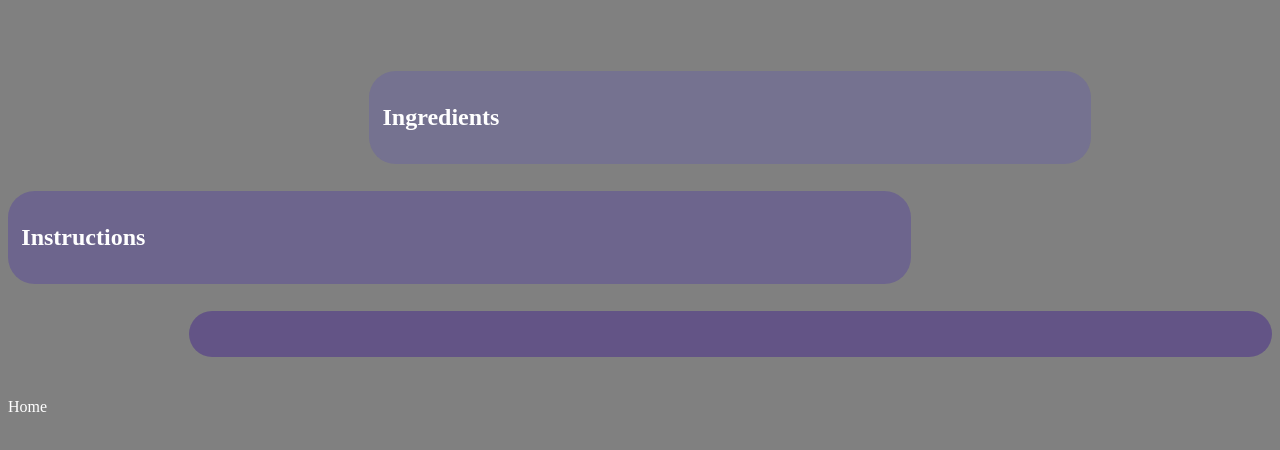
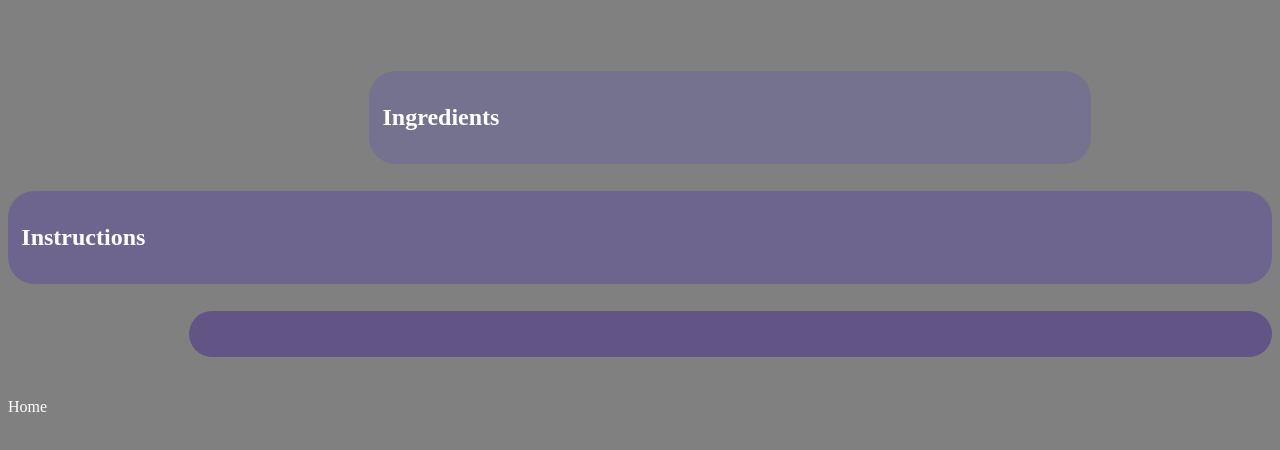
Before and after one commit to loganmcdev/food, a plain HTML site: page recipePages.html in a window 1280 px wide. Drawn offline with Linux system fonts and the light colour scheme.

Commit message:
Update recipePages.css

```diff
--- a/recipePages.css
+++ b/recipePages.css
@@ -19,7 +19,7 @@
     margin-bottom: 20pt;
 }
 #instructionsBlock{
-    grid-column: 1 / 6;
+    grid-column: 1 / -1;
     grid-row-start: 3;
     padding: 10pt;
     border-radius: 20pt;
```
